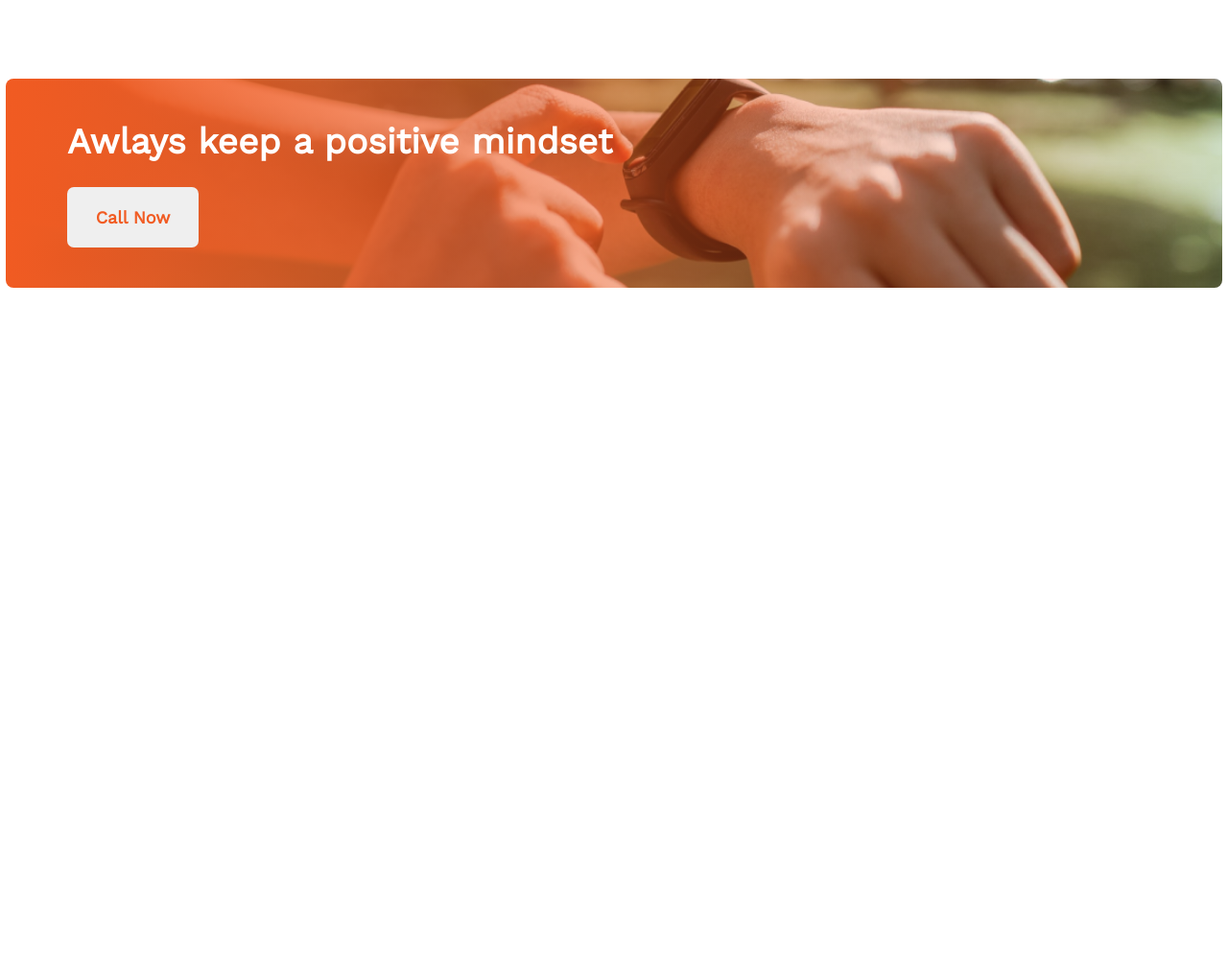
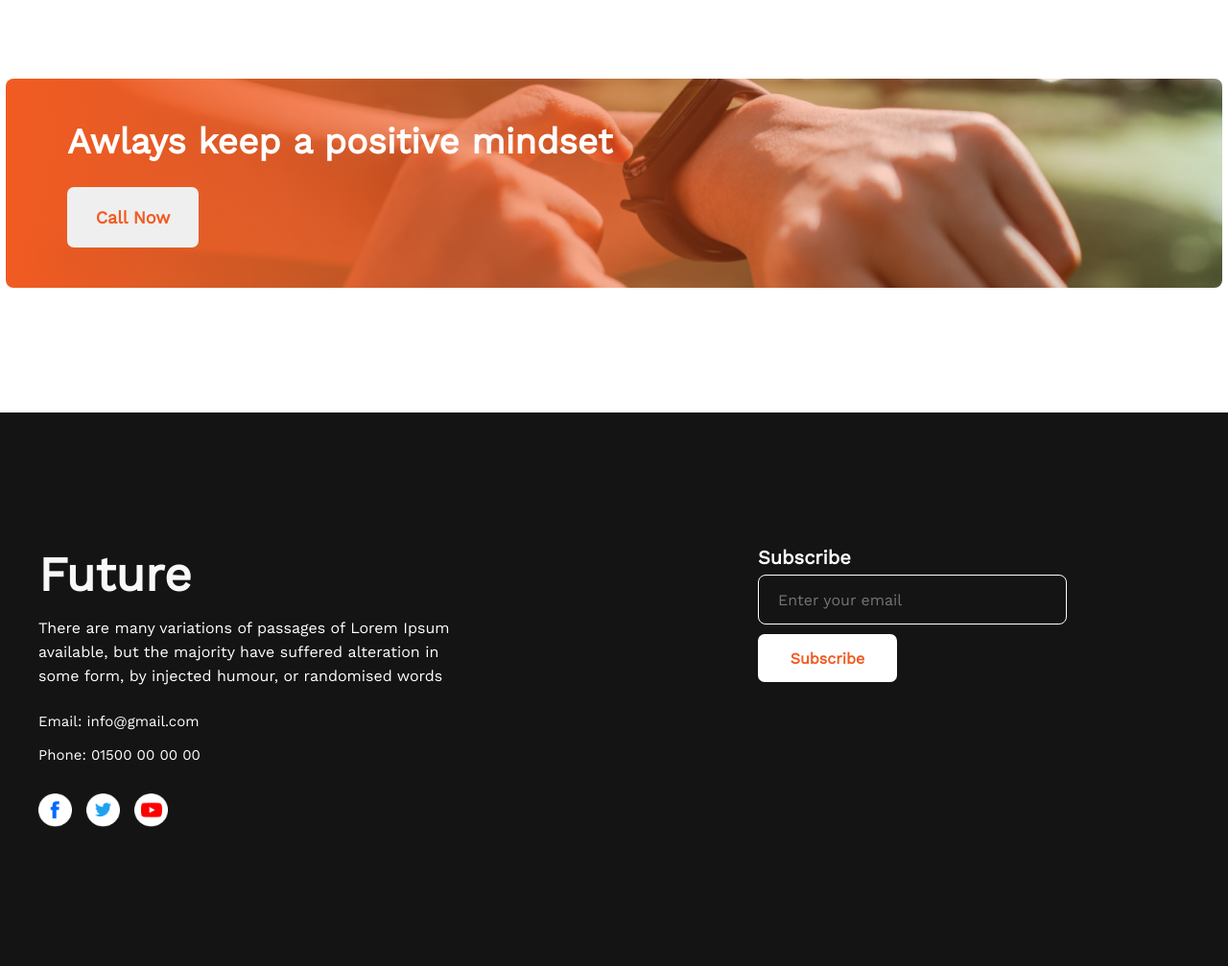
Before and after one commit to Shahadat-Git/happy-new-year-assignment, a plain HTML site: page index.html in a window 1280 px wide. Shown: the part 1909-2916 px from the top of the page at 96% size. Before the commit the page ends 2209 px from the top, so only its background shows below. Drawn offline with nearby package versions, Linux system fonts and the light colour scheme; a web font is replaced by a local one.

Commit message:
footer section added

```diff
--- a/index.html
+++ b/index.html
@@ -104,7 +104,38 @@
             </div>
         </section>
         <!-- gradient section end -->
-
     </main>
+    <!-- footer section start -->
+    <footer>
+        <div class="footer-content container">
+            <div class="futures-content">
+                <h3 class="futures-content-title">
+                    Future
+                </h3>
+                <p class="futures-content-description">
+                    There are many variations of passages of Lorem Ipsum available, but the majority have suffered
+                    alteration in some form, by injected humour, or randomised words
+                </p>
+                <p class="futures-email">Email: info@gmail.com</p>
+                <p class="futures-phone">Phone: 01500 00 00 00                </p>
+                <span class="futures-icons">
+                    <a target="_blank" href="#"><img src="images/icons/fb.png"
+                            alt="facebook icon"></a>
+                    <a target="_blank" href="#"><img src="images/icons/twitter.png"
+                            alt="Twitter icon"></a>
+                    <a target="_blank" href="#"><img
+                            src="images/icons/youtube.png" alt="youtube icon"></a>
+                </span>
+            </div>
+            <div class="subscribe-content">
+                <h4 class="subscribe-title">Subscribe</h4>
+                <form >
+                    <input type="email" name="Email"  placeholder="Enter your email" required>
+                    <input type="submit" value="Subscribe">
+                </form>
+            </div>
+        </div>
+    </footer>
+     <!-- footer section start -->
 </body>
 </html>
--- a/style.css
+++ b/style.css
@@ -169,7 +169,7 @@
 /* plans section style ended */
 
 /* gradient section style start */
-.gradient{
+.gradient {
     display: flex;
     flex-direction: column;
     align-items: flex-start;
@@ -180,7 +180,7 @@
     padding: 59px 64px 59px 64px;
     width: 1140px;
     height: 100px;
-    background: linear-gradient(90deg, #f15b22 0%, rgba(241, 91, 34, 0) 100%),url("images/watch.png");
+    background: linear-gradient(90deg, #f15b22 0%, rgba(241, 91, 34, 0) 100%), url("images/watch.png");
     border-radius: 8px;
     background-repeat: no-repeat;
     background-position: center;
@@ -207,4 +207,115 @@
     cursor: pointer;
     border-radius: 7px;
 }
+
 /* gradient section style end */
+
+/* footer section style start */
+footer {
+    height: 577px;
+    background: #151414;
+    margin-top: 130px;
+    display: flex;
+    align-items: center;
+    justify-content: space-between;
+}
+
+.footer-content {
+    display: flex;
+    gap: 300px;
+    margin: 0 auto;
+}
+
+.futures-content {
+    width: 50%;
+    height: 50%;
+}
+
+.futures-content-title {
+    font-weight: 600;
+    font-size: 50px;
+    line-height: 55px;
+    color: #f8f8f8;
+}
+
+.futures-content-description {
+    font-weight: 400;
+    font-size: 16px;
+    line-height: 25px;
+    color: #ffffff;
+    margin-top: 16px;
+}
+
+.futures-email {
+    font-weight: 400;
+    font-size: 15px;
+    line-height: 20px;
+    color: #ffffff;
+    margin-top: 25px;
+}
+
+.futures-phone {
+    font-weight: 400;
+    font-size: 15px;
+    line-height: 20px;
+    color: #ffffff;
+    margin-top: 15px;
+}
+
+.futures-icons {
+    display: flex;
+    align-items: center;
+    gap: 15px;
+    margin-top: 30px;
+}
+
+
+.futures-icons a img {
+    width: 35px;
+    height: 35px;
+}
+
+.subscribe-content {
+    width: 50%;
+    height: 50%;
+}
+
+.subscribe-title {
+    font-weight: 600;
+    font-size: 20px;
+    line-height: 20px;
+    color: #ffffff;
+    margin-bottom: 8px;
+}
+
+.subscribe-content form {
+    display: flex;
+    flex-direction: column;
+    gap: 10px;
+}
+
+.subscribe-content form input[type="email"] {
+    width: 300px;
+    height: 10px;
+    border-radius: 8px;
+    font-weight: 400;
+    font-size: 16px;
+    color: #f3f3f3;
+    background: #151414;
+    border: 1px solid white;
+    padding: 20px 0 20px 20px;
+}
+
+.subscribe-content form input[type="submit"] {
+    width: 145px;
+    height: 50px;
+    background: #ffffff;
+    border-radius: 7px;
+    font-weight: 600;
+    font-size: 16px;
+    color: #f15b22;
+    border: none;
+    cursor: pointer;
+}
+
+/* footer section style end */
```
